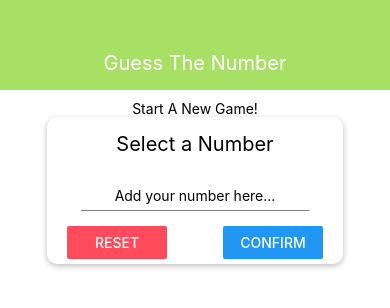
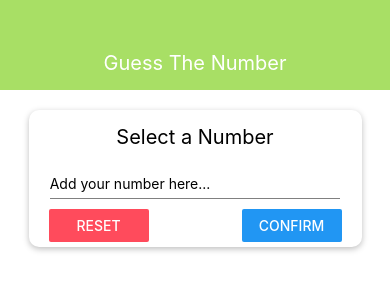
Before and after one commit to abuabdillatief/guess-the-number, a React Native app: screen / in a window 390 px wide. Shown: the top 308 px of the page. Built offline with nearby package versions, Linux system fonts and the light colour scheme.

Commit message:
Done: add chosen num component

```diff
--- a/components/Input.js
+++ b/components/Input.js
@@ -2,7 +2,7 @@ import React from "react";
 import { TextInput, StyleSheet, ImagePropTypes } from "react-native";
 
 const Input = (props) => {
-  return <TextInput  {...props} style={{ ...styles.input, ...props.style }} />;
+  return <TextInput {...props} style={{ ...styles.input, ...props.style }} />;
 };
 
 const styles = StyleSheet.create({
@@ -11,6 +11,7 @@ const styles = StyleSheet.create({
     borderBottomWidth: 1,
     borderBottomColor: "grey",
     marginVertical: 15,
+    alignItems: "center",
   },
 });
 export default Input;
--- /dev/null
+++ b/components/Number.js
@@ -0,0 +1,31 @@
+import React from "react";
+import { StyleSheet, Text, View } from "react-native";
+
+import Colors from "../constants/colors";
+
+const Number = (props) => {
+  return (
+    <View style={styles.container}>
+      <Text style={styles.number}>{props.children}</Text>
+    </View>
+  );
+};
+
+export default Number;
+
+const styles = StyleSheet.create({
+  container: {
+    width: "80%",
+    borderRadius: 10,
+    borderWidth: 2,
+    borderColor: Colors.primary,
+    padding: 10,
+    marginVertical: 10,
+    alignItems: "center",
+    justifyContent: "center",
+  },
+  number: {
+    color: Colors.reset,
+    fontSize: 25,
+  },
+});
--- a/screens/LandingScreen.js
+++ b/screens/LandingScreen.js
@@ -6,11 +6,13 @@ import {
   TouchableWithoutFeedback,
   Keyboard,
   View,
+  Alert,
 } from "react-native";
 
 import Card from "../components/Card";
 import Colors from "../constants/colors";
 import Input from "../components/Input";
+import Number from "../components/Number";
 
 export default function LandingScreen() {
   let confirmedOutput;
@@ -18,22 +20,41 @@ export default function LandingScreen() {
   const [confirmed, setConfirmed] = useState(false);
   const [selectedNumber, setSelectedNumber] = useState();
 
-  function inputHandler(inputText) {
+  const inputHandler = (inputText) => {
     setEnteredValue(inputText.replace(/[^0-9]/g, ""));
-  }
+  };
 
-  function confirmInputHandler() {
+  const resetInputHandler = () => {
+    setEnteredValue("");
+    setConfirmed(false);
+    Keyboard.dismiss();
+  };
+
+  const confirmInputHandler = () => {
     const chosenNumber = parseInt(enteredValue);
-    if (isNan(chosenNumber) || chosenNumber <= 0 || chosenNumber > 99) {
+    if (isNaN(chosenNumber) || chosenNumber <= 0 || chosenNumber > 99) {
+      Alert.alert("Invalid Number", "Numer has to be between 1 to 99.", [
+        {
+          text: "Ok",
+          style: "destructive",
+          onPress: resetInputHandler,
+        },
+      ]);
       return;
     }
     setConfirmed(true);
     setEnteredValue("");
     setSelectedNumber(parseInt(enteredValue));
-  }
+  };
 
   if (confirmed) {
-    confirmedOutput = <Text>Chosen Number:: {selectedNumber}</Text>;
+    confirmedOutput = (
+      <Card style={styles.chosen}>
+        <Text>You selected:</Text>
+        <Number>{selectedNumber}</Number>
+        <Button title="START GAME" />
+      </Card>
+    );
   }
 
   return (
@@ -43,7 +64,6 @@ export default function LandingScreen() {
       }}
     >
       <View style={styles.screen}>
-        <Text>Start A New Game!</Text>
         <Card style={styles.input}>
           <Text style={styles.title}>Select a Number</Text>
           <Input
@@ -74,8 +94,8 @@ export default function LandingScreen() {
               />
             </View>
           </View>
-          {confirmedOutput}
         </Card>
+        {confirmedOutput}
       </View>
     </TouchableWithoutFeedback>
   );
@@ -96,6 +116,7 @@ const styles = StyleSheet.create({
     maxWidth: "80%",
     alignItems: "center",
     textAlign: "center",
+    justifyContent: "center",
   },
   buttons: {
     flexDirection: "row",
@@ -106,8 +127,16 @@ const styles = StyleSheet.create({
   button: {
     width: 100,
   },
-  imput: {
-    width: 30,
+  input: {
+    alignItems: "center",
+    width: "90%",
+    marginTop: 10,
     marginBottom: 10,
   },
+  chosen: {
+    marginVertical: 20,
+    borderRadius: 10,
+    alignItems: "center",
+    padding: 10,
+  },
 });
```
